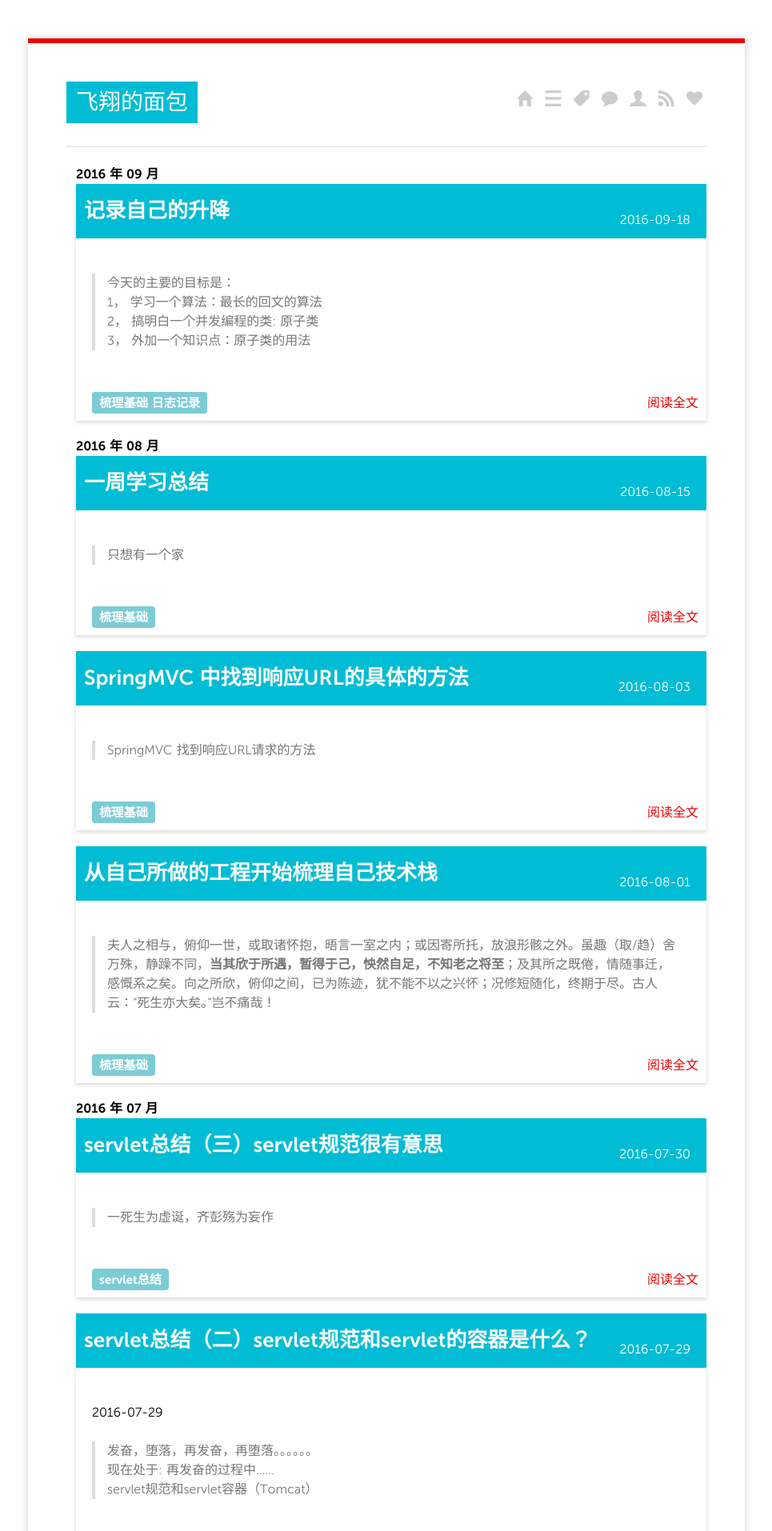
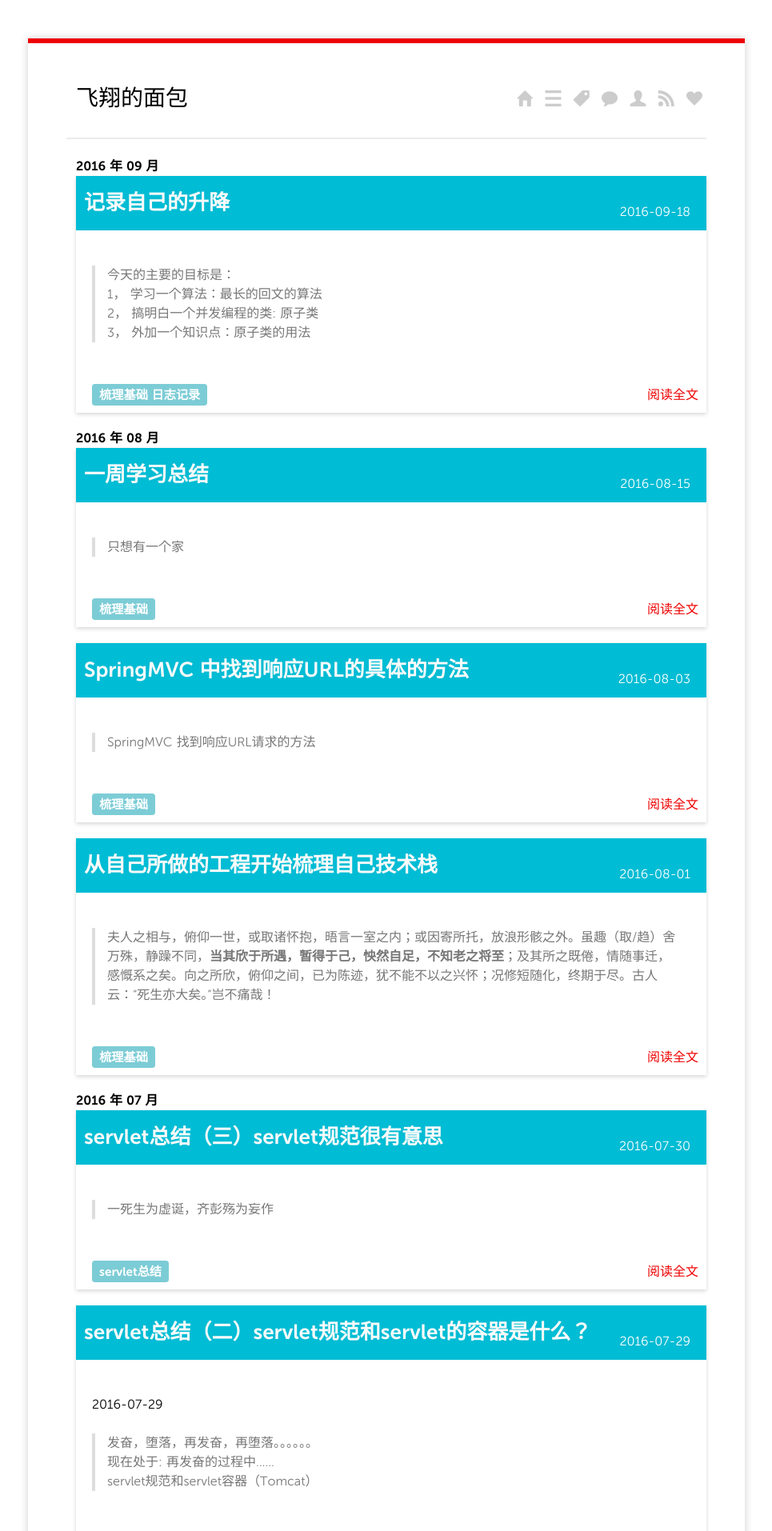
Before and after one commit to flyBread/flyBread.github.io, a Jekyll site: the page built from index.html, in a window 1280 px wide. Shown: the top 1914 px of the page at 80% size, without its empty margins (157-1122 px from the left). Built offline with Jekyll 4.4.1, drawn with Linux system fonts in a browser that asks for light colours; nearby versions of some CDN libraries; the list of posts is cut into pages by our own code.

Commit message:
title的格式的变化

```diff
--- a/media/css/screen.css
+++ b/media/css/screen.css
@@ -87,7 +87,16 @@ body>div {
     box-shadow: 0 0 10px 0 #cfcfcf;
     border-top: 6px solid #EE0000;
 }
+
 h1 {
+    font-size: 28px;
+    line-height: 18px;
+    margin: 0 0 28px 0;
+    display: inline-block;
+    padding: 12px;
+}
+
+/*h1 {
     font-size: 28px;
     line-height: 28px;
     margin: 0 0 28px 0;
@@ -95,7 +104,7 @@ h1 {
     color: #fff;
     display: inline-block;
     padding: 12px;
-}
+}*/
 h2 {
     font-size: 26px;
     line-height: 48px;
```
Also changed, not shown: 1 other file.
